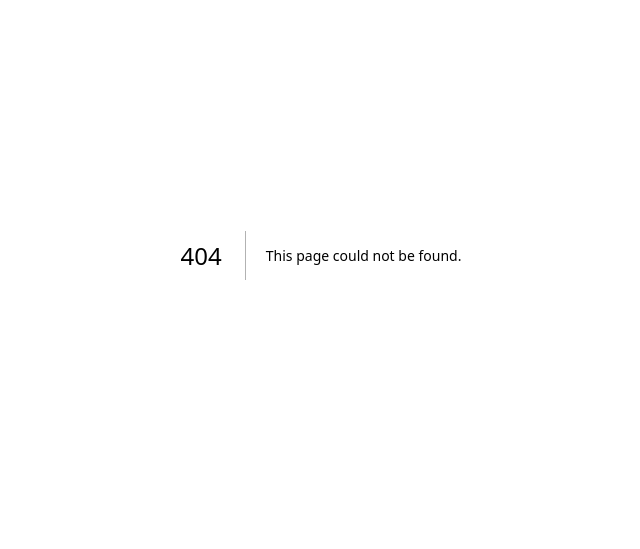
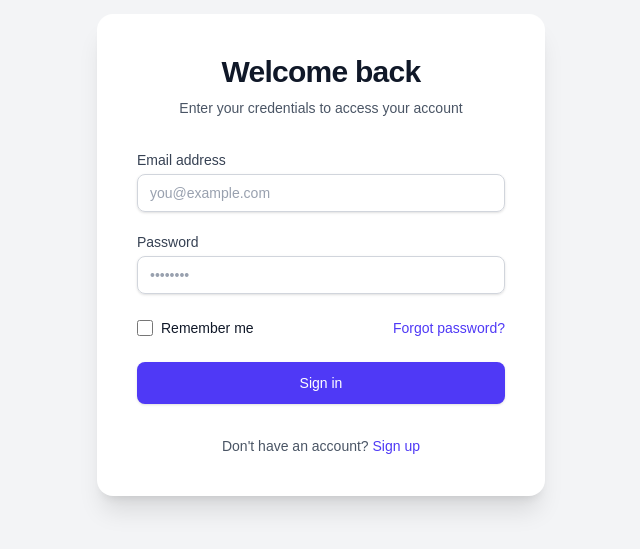
Before and after one commit to codefulTM/flashcard-app-frontend, a Next.js app: page /login in a window 1280 px wide. Before the commit this address had no page. Shown: the part 145-694 px from the top of the page, without its empty margins (319-959 px from the left). Built offline with nearby package versions, Linux system fonts and the light colour scheme.

Commit message:
added basic UI for the login page

```diff
--- /dev/null
+++ b/app/login/LoginPageClient.tsx
@@ -0,0 +1,119 @@
+"use client";
+
+import { useState } from "react";
+import Link from "next/link";
+
+export default function LoginPageClient() {
+  const [email, setEmail] = useState("");
+  const [password, setPassword] = useState("");
+
+  const handleSubmit = (e: React.FormEvent) => {
+    e.preventDefault();
+    // Handle login logic here
+    console.log("Login attempt:", { email, password });
+  };
+
+  return (
+    <div className="min-h-screen flex items-center justify-center bg-gray-100 px-4 sm:px-6 lg:px-8">
+      <div className="max-w-md w-full space-y-8 bg-white p-10 rounded-2xl shadow-xl">
+        <div className="text-center">
+          <h2 className="text-3xl font-bold text-gray-900 tracking-tight">
+            Welcome back
+          </h2>
+          <p className="mt-2 text-sm text-gray-600">
+            Enter your credentials to access your account
+          </p>
+        </div>
+        <form className="mt-8 space-y-6" onSubmit={handleSubmit}>
+          <div className="space-y-5">
+            <div>
+              <label
+                htmlFor="email"
+                className="block text-sm font-medium text-gray-700"
+              >
+                Email address
+              </label>
+              <input
+                id="email"
+                name="email"
+                type="email"
+                autoComplete="email"
+                required
+                className="mt-1 block w-full px-3 py-2 border border-gray-300 rounded-lg shadow-sm placeholder-gray-400 focus:outline-none focus:ring-indigo-500 focus:border-indigo-500 sm:text-sm transition-colors"
+                placeholder="you@example.com"
+                value={email}
+                onChange={(e) => setEmail(e.target.value)}
+              />
+            </div>
+            <div>
+              <label
+                htmlFor="password"
+                className="block text-sm font-medium text-gray-700"
+              >
+                Password
+              </label>
+              <input
+                id="password"
+                name="password"
+                type="password"
+                autoComplete="current-password"
+                required
+                className="mt-1 block w-full px-3 py-2 border border-gray-300 rounded-lg shadow-sm placeholder-gray-400 focus:outline-none focus:ring-indigo-500 focus:border-indigo-500 sm:text-sm transition-colors"
+                placeholder="••••••••"
+                value={password}
+                onChange={(e) => setPassword(e.target.value)}
+              />
+            </div>
+          </div>
+
+          <div className="flex items-center justify-between">
+            <div className="flex items-center">
+              <input
+                id="remember-me"
+                name="remember-me"
+                type="checkbox"
+                className="h-4 w-4 text-indigo-600 focus:ring-indigo-500 border-gray-300 rounded"
+              />
+              <label
+                htmlFor="remember-me"
+                className="ml-2 block text-sm text-gray-900"
+              >
+                Remember me
+              </label>
+            </div>
+
+            <div className="text-sm">
+              <a
+                href="#"
+                className="font-medium text-indigo-600 hover:text-indigo-500"
+              >
+                Forgot password?
+              </a>
+            </div>
+          </div>
+
+          <div>
+            <button
+              type="submit"
+              className="w-full flex justify-center py-2.5 px-4 border border-transparent rounded-lg shadow-sm text-sm font-medium text-white bg-indigo-600 hover:bg-indigo-700 focus:outline-none focus:ring-2 focus:ring-offset-2 focus:ring-indigo-500 transition-all transform hover:scale-[1.02]"
+            >
+              Sign in
+            </button>
+          </div>
+        </form>
+
+        <div className="text-center mt-4">
+          <p className="text-sm text-gray-600">
+            Don't have an account?{" "}
+            <Link
+              href="/register"
+              className="font-medium text-indigo-600 hover:text-indigo-500 transition-colors"
+            >
+              Sign up
+            </Link>
+          </p>
+        </div>
+      </div>
+    </div>
+  );
+}
--- /dev/null
+++ b/app/login/page.tsx
@@ -0,0 +1,5 @@
+import LoginPageClient from "./LoginPageClient";
+
+export default function LoginPage() {
+  return <LoginPageClient />;
+}
--- a/package.json
+++ b/package.json
@@ -10,17 +10,18 @@
   },
   "dependencies": {
     "next": "16.0.3",
+    "postcss": "^8.5.6",
     "react": "19.2.0",
     "react-dom": "19.2.0"
   },
   "devDependencies": {
-    "@tailwindcss/postcss": "^4",
+    "@tailwindcss/postcss": "^4.1.17",
     "@types/node": "^20",
     "@types/react": "^19",
     "@types/react-dom": "^19",
     "eslint": "^9",
     "eslint-config-next": "16.0.3",
-    "tailwindcss": "^4",
+    "tailwindcss": "^4.1.17",
     "typescript": "^5"
   }
 }
```
Also changed, not shown: 1 other file (tests, documents, lock files or other folders).
